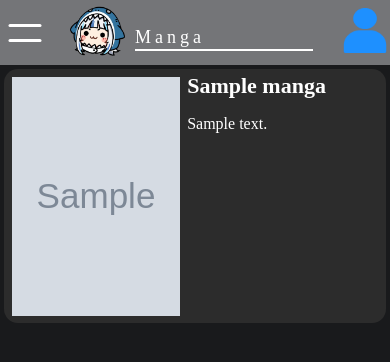
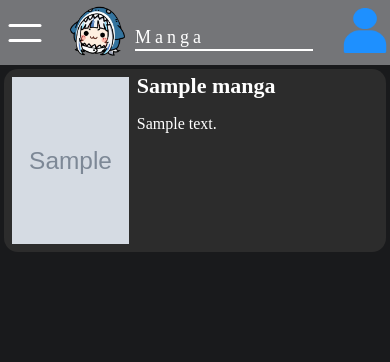
Before and after one commit to ferchirinoboss/Cs50-mangaweb-app, a Flask app: template templates/search.html in a window 390 px wide. Shown: the top 362 px of the page. Run offline with Flask 3, Linux system fonts and the light colour scheme; the template is opened without the code that fills it: most values are stand-ins (such as "Sample title", 1, 10 or a date in 2020); grey boxes marked "Sample" are stand-in pictures.

Commit message:
change art cover size when on mobile display

```diff
--- a/static/search.css
+++ b/static/search.css
@@ -16,6 +16,12 @@
     .manga-cover{
         height: 239.08px;
         width: 168px;
+
+        @media  (max-width: 768px)    /* CHANGE IMG SIZE WHEN ON MOBILE*/
+        {
+            height: 167.35px;
+            width:  117.6px;
+        }
     }
 
 }
```
